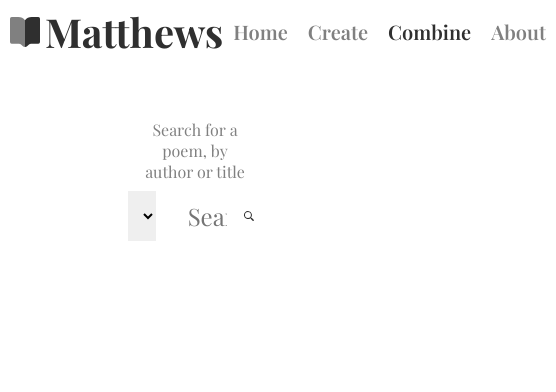
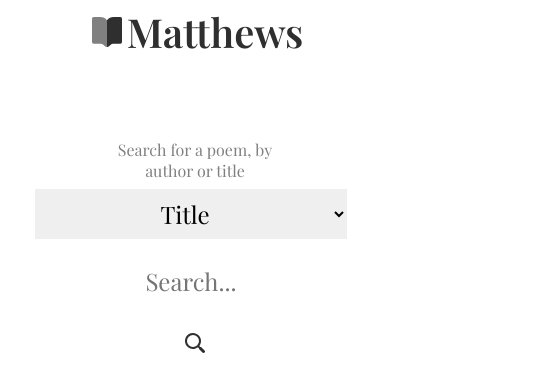
Before and after one commit to alfonsojack/matthews, a React (Create React App) app: page /combine in a window 390 px wide. Shown: the top 392 px of the page, 556 px wide, since content can reach past the window. Built offline with nearby package versions, Linux system fonts and the light colour scheme; a web font is replaced by a local one.

Commit message:
Add breakpoints

```diff
--- a/src/About.css
+++ b/src/About.css
@@ -1,6 +1,6 @@
 .About {
   display: flex;
-  width: 90vw;
+  width: 100vw;
   align-items: center;
   justify-content: center;
   margin: 5rem;
@@ -47,3 +47,20 @@ a:hover {
 .label {
   font-weight: 800;
 }
+
+@media (max-width: 840px) {
+  .About {
+    flex-direction: column;
+    /* align-items: center; */
+    /* justify-content: center; */
+  }
+  .image {
+    width: 90vw
+  }
+  .writing {
+    width: 90vw;
+  }
+  .about-line {
+    margin-left: 0;
+  }
+}
--- a/src/CombinedPoem.css
+++ b/src/CombinedPoem.css
@@ -25,3 +25,12 @@
   font-size: 1.5em;
   margin-bottom: 1vh;
 }
+
+@media (max-width: 840px) {
+  .combined-poem {
+    width: 100vw
+  }
+  .combined-poem-lines {
+    font-size: 1em;
+  }
+}
--- a/src/Header.css
+++ b/src/Header.css
@@ -11,6 +11,7 @@ header {
   align-items: center;
   padding: 5px;
   color:#2f2f2f;
+  margin-bottom: 20px;
 }
 
 .header-logo {
@@ -58,3 +59,21 @@ header {
 .icon-book-open .secondary {
   fill: gray; /* Change the secondary color to red */
 }
+
+@media (max-width: 840px) {
+  .header-nav {
+    display: none;
+  }
+  .active-link {
+    display: none;
+  }
+  .header-title {
+    justify-self: center;
+    text-align: center;
+  }
+  header {
+    justify-content: center;
+    align-items: center;
+    flex-direction: column;
+  }
+}
--- a/src/Header.js
+++ b/src/Header.js
@@ -8,7 +8,7 @@ function Header () {
     <header>
       <div className='header-logo'>
         <svg xmlns="http://www.w3.org/2000/svg" viewBox="0 0 24 24" className="icon-book-open"><g><path className="secondary" d="M12 21a2 2 0 0 1-1.41-.59l-.83-.82A2 2 0 0 0 8.34 19H4a1 1 0 0 1-1-1V4a1 1 0 0 1 1-1h4a5 5 0 0 1 4 2v16z"/><path className="primary" d="M12 21V5a5 5 0 0 1 4-2h4a1 1 0 0 1 1 1v14a1 1 0 0 1-1 1h-4.34a2 2 0 0 0-1.42.59l-.83.82A2 2 0 0 1 12 21z"/></g></svg>
-        <h1 className="header-title">Matthews</h1>
+        <Link to='/' className="header-title">Matthews</Link>
       </div>
       <Link to="/" className={location.pathname === '/' ? 'active-link' : 'header-nav'}>Home</Link>
       <Link to="/create" className={location.pathname === '/create' ? 'active-link' : 'header-nav'}>Create</Link>
--- a/src/Home.css
+++ b/src/Home.css
@@ -73,3 +73,14 @@ font-family: 'Playfair Display', serif;
   font-size: 1.5vw;
   color: gray
 }
+
+@media (max-width: 840px) {
+  .home-nav {
+    text-decoration: none;
+    font-size: 8vw;
+    padding: 3rem;
+    color: gray;
+    transition: color 2s ease-out;
+  }
+
+}
--- a/src/Search.css
+++ b/src/Search.css
@@ -12,6 +12,8 @@
   align-items: center;
   justify-content: center;
 }
+
+
 
 .search-results {
   overflow: auto;
@@ -188,3 +190,51 @@ form {
   font-weight: 400;
   color: gray;
 }
+
+@media (max-width: 840px) {
+  .search-container {
+    flex-direction: column;
+  }
+  .poem1-block, .poem2-block, .selected-poem-block {
+    width: 50vw
+  }
+  form {
+    flex-direction: column;
+  }
+  .poem1-block select {
+    width: 80vw; /* Full width */
+    padding: .5rem; /* Adjust padding as needed */
+    margin-bottom: 1rem; /* Add spacing between elements */
+    font-size: 1.5em;
+    /* height: 1.5em; */
+    border: none;
+    text-align: center;
+  }
+  .poem1-block select {
+    cursor: pointer;
+  }
+
+  /* Style for the input element within the form */
+  .poem1-block input {
+    width: 80vw; /* Full width */
+    padding: .5rem; /* Adjust padding as needed */
+    margin-bottom: 1rem; /* Add spacing between elements */
+    font-size: 1.5em;
+    height: 1.5em;
+    border: none;
+    padding-left: 0;
+    justify-self: center;
+    text-align: center;
+  }
+  .search-results {
+    overflow: auto;
+    /* border: 1px black solid; */
+    /* max-height: 25vh; */
+    width:80vw
+  }
+  .results {
+    flex-direction: column;
+    align-items: center;
+  }
+
+}
```
